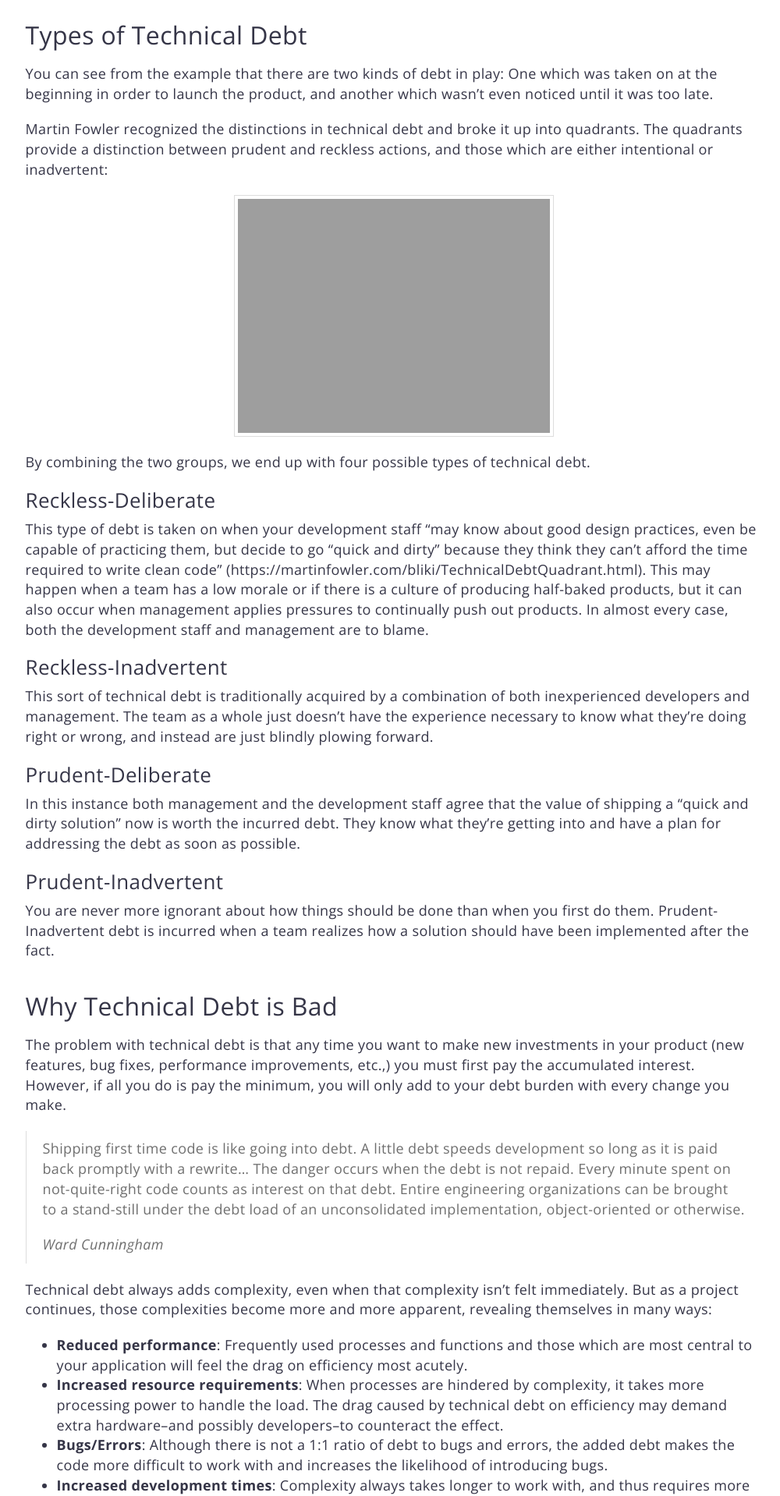
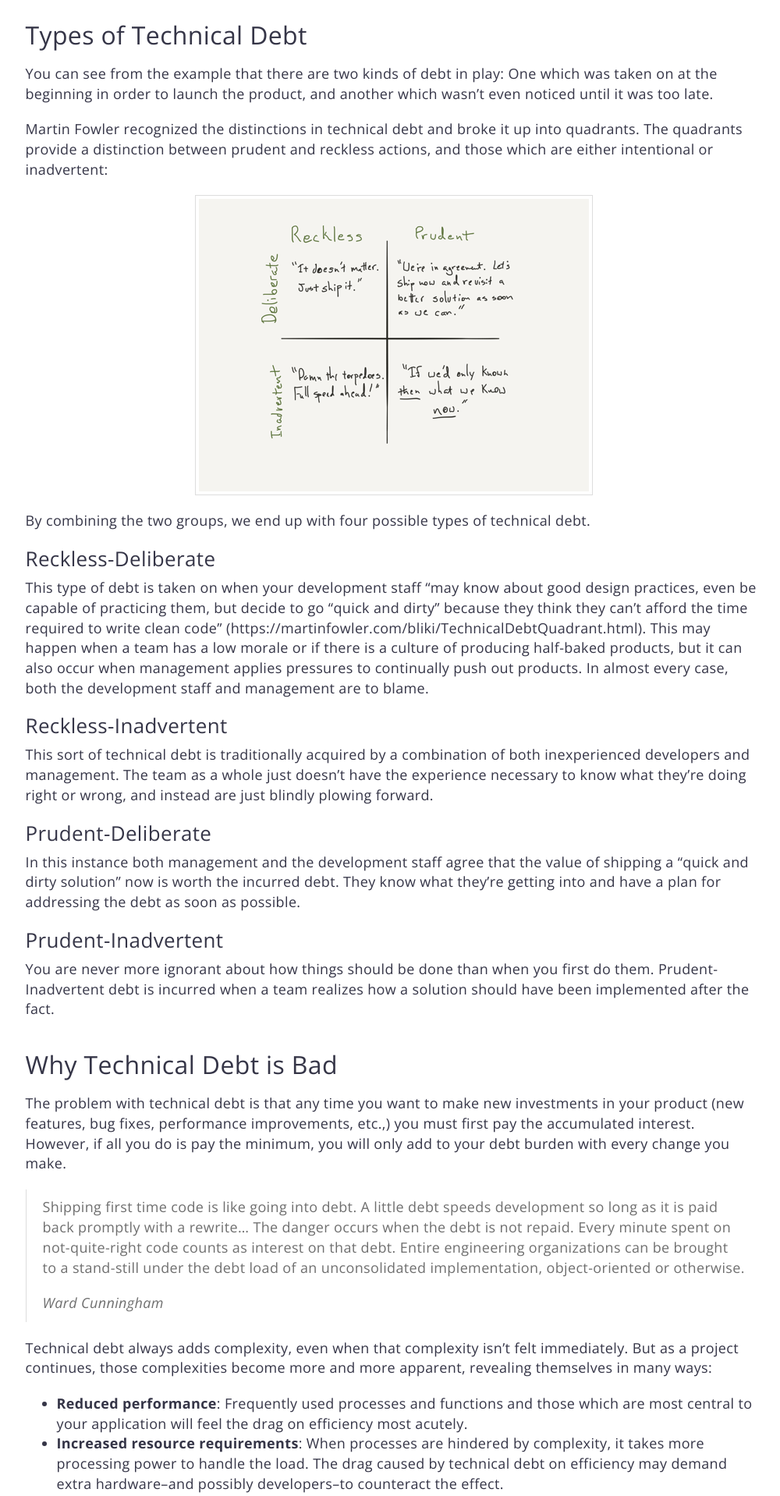
Before and after one commit to samullen/samullen.github.io, a Jekyll site: the page built from _posts/articles/2017-05-04-what-is-technical-debt.md, in a window 1280 px wide. Shown: the part 829-2747 px from the top of the page at 78% size, without its empty margins (135-1135 px from the left). Built offline with Jekyll 4.4.1, drawn with Linux system fonts in a browser that asks for light colours; a style sheet for code colours, icons or effects is not loaded.

Commit message:
Fix imagte in technical debt article

```diff
--- a/_posts/articles/2017-05-04-what-is-technical-debt.md
+++ b/_posts/articles/2017-05-04-what-is-technical-debt.md
@@ -22,7 +22,7 @@ You can see from the example that there are two kinds of debt in play: One which
 
 Martin Fowler recognized the distinctions in technical debt and broke it up into quadrants. The quadrants provide a distinction between prudent and reckless actions, and those which are either intentional or inadvertent:
 
-<img src="//samuelmullen.com/images/what_is_technical_debt/quadrants.png" class="img-thumbnail img-responsive center-block" alt="technical debt quadrants" title="Technical debt quadrants">
+<img src="//samuelmullen.com/assets/images/what_is_technical_debt/quadrants.png" class="img-thumbnail img-responsive center-block" alt="technical debt quadrants" title="Technical debt quadrants">
 
 By combining the two groups, we end up with four possible types of technical debt.
 
```
